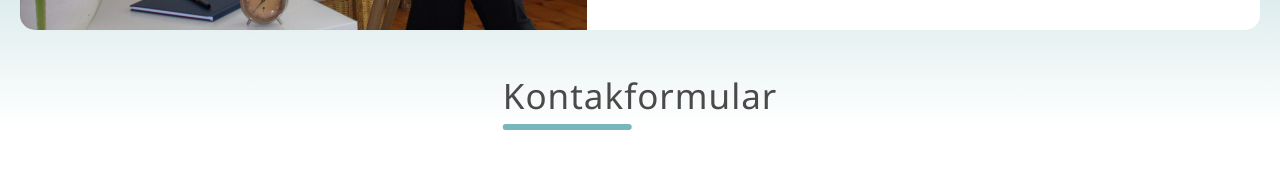
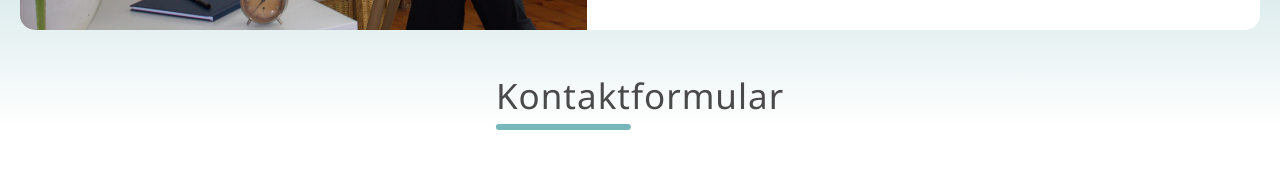
Before and after one commit to lauhard/lisaloof, a SvelteKit app: page /kontakt in a window 1280 px wide. Shown: the part 540-710 px from the top of the page. Built offline with nearby package versions, Linux system fonts and the light colour scheme; no server answers.

Commit message:
fix: typo

```diff
--- a/src/routes/kontakt/+page.svelte
+++ b/src/routes/kontakt/+page.svelte
@@ -91,7 +91,7 @@
             </article>
         </div>
         <div class="cell service">
-            <h2 class="decorator-center">Kontakformular</h2>
+            <h2 class="decorator-center">Kontaktformular</h2>
             <p class="important-paragraph text-center mb2">
                 Schicken Sie eine unverbindliche Anfrage für Ihr
                     kostenloses Erstgespräch oder einen Termin.
```
